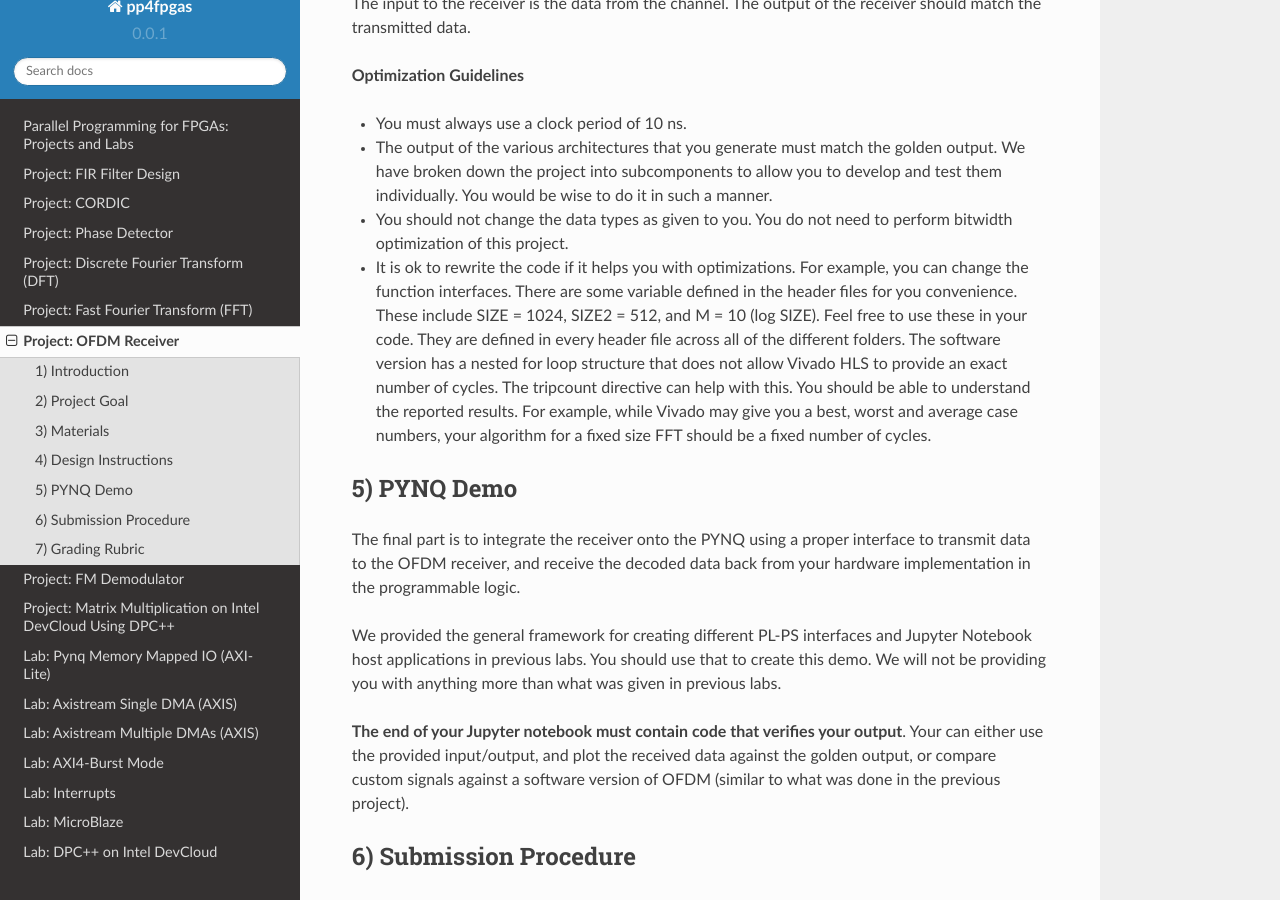
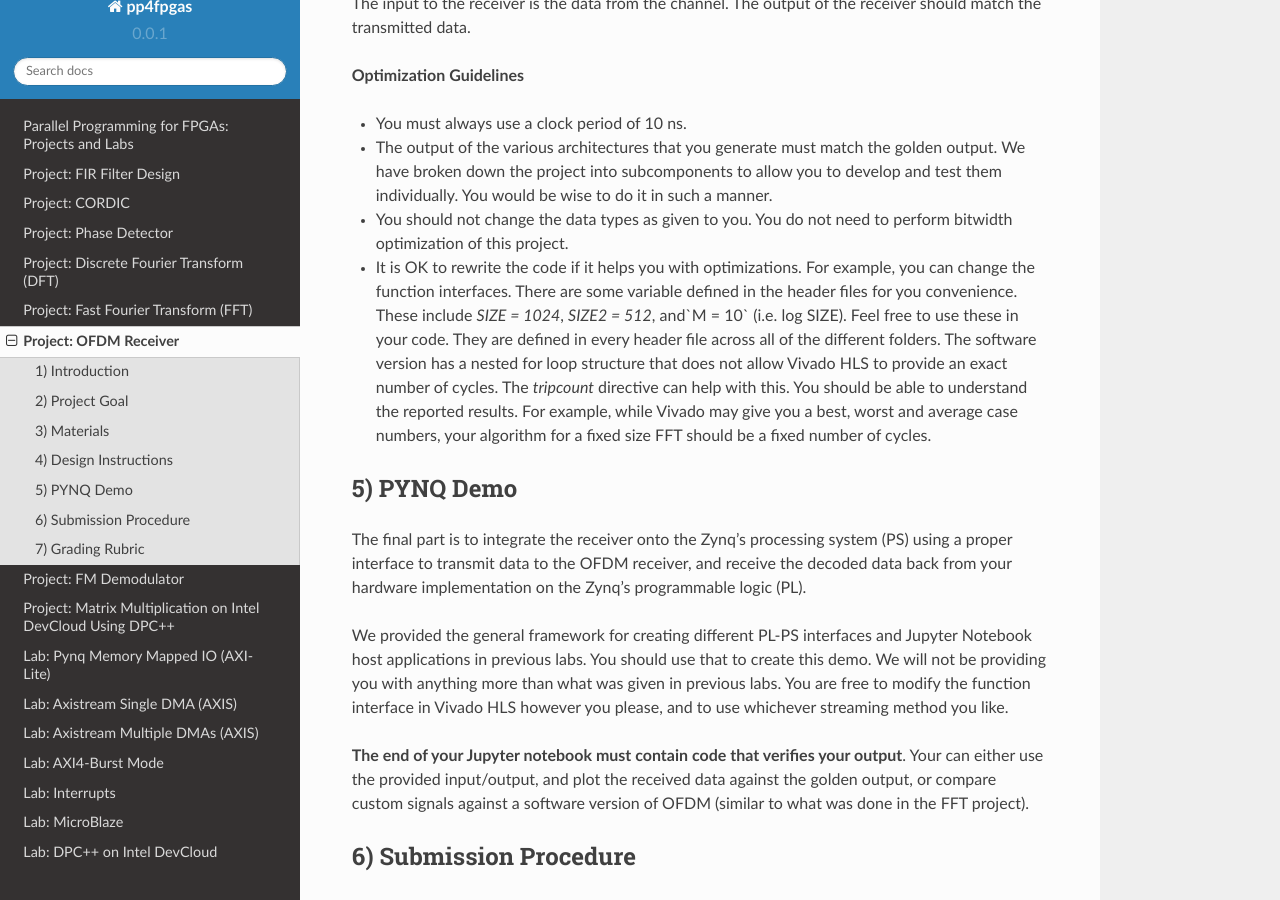
Before and after one commit to KastnerRG/Read_the_docs, a Sphinx documentation site: the page built from docs/project4.5.rst, in a window 1280 px wide and 900 px high, scrolled down 2084 px. Built offline with Sphinx 7.4.7 and the Read the Docs theme 2.0.0, drawn with Linux system fonts in a browser that asks for light colours; some of the changed text lies outside the part shown.

Commit message:
Added variable styling to projects

```diff
--- a/docs/project4.5.rst
+++ b/docs/project4.5.rst
@@ -60,16 +60,15 @@ You should connect the FFT and the QPSK decoder together to form the complete OF
 
 * You should not change the data types as given to you. You do not need to perform bitwidth optimization of this project.
 
-* It is ok to rewrite the code if it helps you with optimizations. For example, you can change the function interfaces. There are some variable defined in the header files for you convenience. These include SIZE = 1024, SIZE2 = 512, and M = 10 (log SIZE). Feel free to use these in your code. They are defined in every header file across all of the different folders. The software version has a nested for loop structure that does not allow Vivado HLS to provide an exact number of cycles. The tripcount directive can help with this. You should be able to understand the reported results. For example, while Vivado may give you a best, worst and average case numbers, your algorithm for a fixed size FFT should be a fixed number of cycles.
+* It is OK to rewrite the code if it helps you with optimizations. For example, you can change the function interfaces. There are some variable defined in the header files for you convenience. These include `SIZE = 1024`, `SIZE2 = 512`, and`M = 10` (i.e. log SIZE). Feel free to use these in your code. They are defined in every header file across all of the different folders. The software version has a nested for loop structure that does not allow Vivado HLS to provide an exact number of cycles. The `tripcount` directive can help with this. You should be able to understand the reported results. For example, while Vivado may give you a best, worst and average case numbers, your algorithm for a fixed size FFT should be a fixed number of cycles.
 
 5) PYNQ Demo
 ------------
-The final part is to integrate the receiver onto the PYNQ using a proper interface to transmit data to the OFDM receiver, and receive the decoded data back from your hardware implementation in the programmable logic.
+The final part is to integrate the receiver onto the Zynq's processing system (PS) using a proper interface to transmit data to the OFDM receiver, and receive the decoded data back from your hardware implementation on the Zynq's programmable logic (PL).
 
-We provided the general framework for creating different PL-PS interfaces and Jupyter Notebook host applications in previous labs. You should use that to create this demo. We will not be providing you with anything more than what was given in previous labs.
+We provided the general framework for creating different PL-PS interfaces and Jupyter Notebook host applications in previous labs. You should use that to create this demo. We will not be providing you with anything more than what was given in previous labs. You are free to modify the function interface in Vivado HLS however you please, and to use whichever streaming method you like.
 
-**The end of your Jupyter notebook must contain code that verifies your output**. Your can either use the provided input/output, and plot the received data against the golden output, or compare custom signals against a software version of OFDM (similar to what was done in the previous project).
-
+**The end of your Jupyter notebook must contain code that verifies your output**. Your can either use the provided input/output, and plot the received data against the golden output, or compare custom signals against a software version of OFDM (similar to what was done in the FFT project).
 
 6) Submission Procedure
 -----------------------
```
Also changed, not shown: other parts of docs/project4.5.rst (+1 -1 lines), docs/project1.rst (+6 -4 lines), docs/project2.5.rst (+5 -5 lines), docs/project2.rst (+17 -8 lines), docs/project3.rst (+4 -4 lines), docs/project4.rst (+4 -4 lines).
